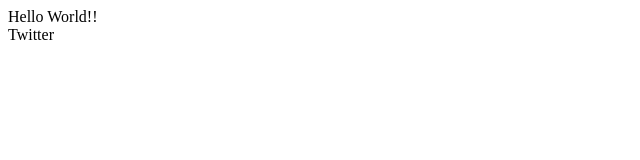
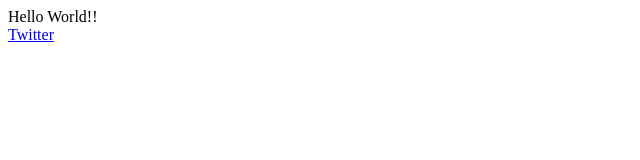
Before and after one commit to gosentyouenhosii/gosentyouenhosii.github.io, a plain HTML site: page index.html in a window 1280 px wide. Shown: the full height of the page, 0-640 px from the left. Drawn offline with Linux system fonts and the light colour scheme.

Commit message:
スペルミスうざ

```diff
--- a/index.html
+++ b/index.html
@@ -1,2 +1,2 @@
 Hello World!!<br>
-<a herf="https://twitter.com/ProgrammerUItra">Twitter</a>
+<a href="https://twitter.com/ProgrammerUItra">Twitter</a>
```
